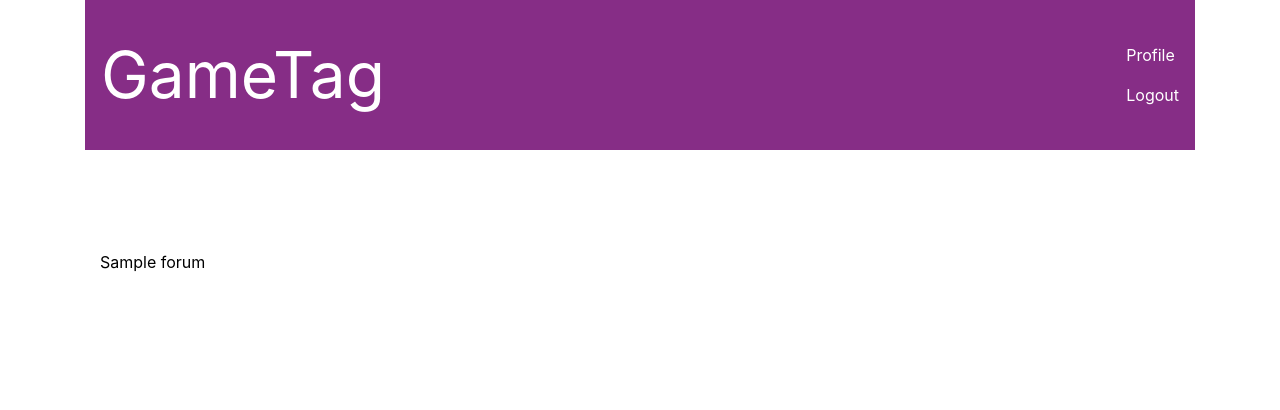
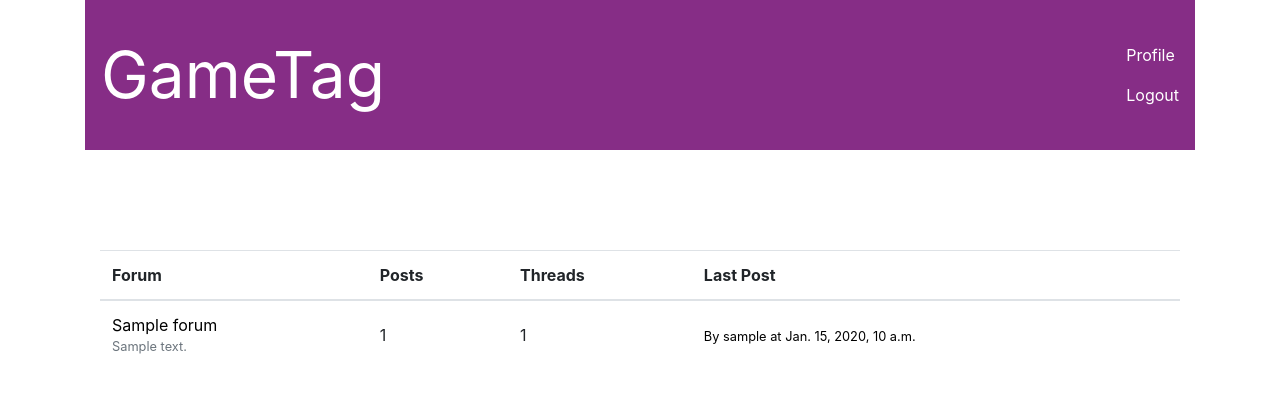
Before and after one commit to Eldfly/GameTag, a Django app: page /home/ in a window 1280 px wide. Shown: the top 410 px of the page. Run offline with Django 3.2, Linux system fonts and the light colour scheme; a user stored in the database is signed in; tables that the repository leaves empty hold one stand-in row (values such as "Sample post"); parts of the project's set-up code (start-up, migrations or seed data) failed here and were passed over; some libraries are stand-ins or nearby versions.

Commit message:
forum show number of threads, post and replies in the tables

```diff
--- a/forums/models.py
+++ b/forums/models.py
@@ -20,6 +20,15 @@ class Forum(models.Model):
             # Newly created object, so set slug
             self.slug = slugify(self.name)
         super(Forum, self).save(*args, **kwargs)
+
+    def get_posts_count(self):
+        return Post.objects.filter(thread__forum=self).count()
+
+    def get_posts_count2(self):
+        return f'this is a post'
+
+    def get_last_post(self):
+        return Post.objects.filter(thread__forum=self).order_by('-created_at').first()
 
 class Thread(models.Model):
 
--- a/forums/urls.py
+++ b/forums/urls.py
@@ -4,9 +4,18 @@ from . import views
 from django.views.generic import TemplateView
 
 urlpatterns = [
-     path('forums/<int:forum_id>/', views.forum_threads, name='forum_threads'),
-     path('forums/<int:forum_id>/new/', views.new_thread, name='new_thread'),
-     path('forums/<int:forum_id>/threads/<int:thread_id>/', views.thread_posts, name='thread_posts'),
+
+    #url for showing all threads in a forum
+    path('forums/<int:forum_id>/', views.forum_threads, name='forum_threads'),
+
+    #url for creating a new thread in a forum
+    path('forums/<int:forum_id>/new/', views.new_thread, name='new_thread'),
+
+    #url for showing all posts for a thread in a specific fourm
+    path('forums/<int:forum_id>/threads/<int:thread_id>/', views.thread_posts, name='thread_posts'),
+
+    #url for reply to a post in a thread
+    path('forums/<int:forum_id>/threads/<int:thread_id>/reply/', views.reply_thread, name='reply_thread'),
 
 
 ]
--- a/templates/users/home.html
+++ b/templates/users/home.html
@@ -4,14 +4,50 @@
   {% if user.is_authenticated %}
     <div class="container">
 
-      <div class="row">
+      <!-- <div class="row">
 
             {% for forum in forums %}
               <div class="col" >
                   <a class="forum" href="{% url 'forum_threads' forum.id %}">{{ forum.name }}</a>
               </div>
             {% endfor %}
-      </div>
+      </div> -->
+
+        <table class="table">
+            <thead class="thead-inverse">
+            <tr>
+              <th>Forum</th>
+              <th>Posts</th>
+              <th>Threads</th>
+              <th>Last Post</th>
+            </tr>
+            </thead>
+            <tbody>
+            {% for forum in forums %}
+              <tr>
+                <td>
+                  <a class="forum" href="{% url 'forum_threads' forum.id %}">{{ forum.name }}</a>
+                  <small class="text-muted d-block">{{ forum.desc }}</small>
+                </td>
+                <td class="align-middle">
+                  {{ forum.get_posts_count }}
+                </td>
+                <td class="align-middle">
+                  {{ forum.threads.count }}
+                </td>
+                <td class="align-middle">
+                  {% with post=forum.get_last_post %}
+                    <small>
+                      <a class="forum" href="#">
+                        By {{ post.creator.username }} at {{ post.created_at }}
+                      </a>
+                    </small>
+                  {% endwith %}
+                </td>
+              </tr>
+            {% endfor %}
+            </tbody>
+        </table>
     </div>
   {% else %}
     <p>Your'e not logged in</p>
```
Also changed, not shown: forums/forms.py (+9 -2 lines), forums/views.py (+27 -23 lines), templates/forums/new_thread.html (+0 -16 lines), templates/forums/reply_thread.html (added, +38 -0 lines), templates/forums/thread.html (+6 -6 lines), templates/forums/thread_posts.html (+7 -4 lines).
